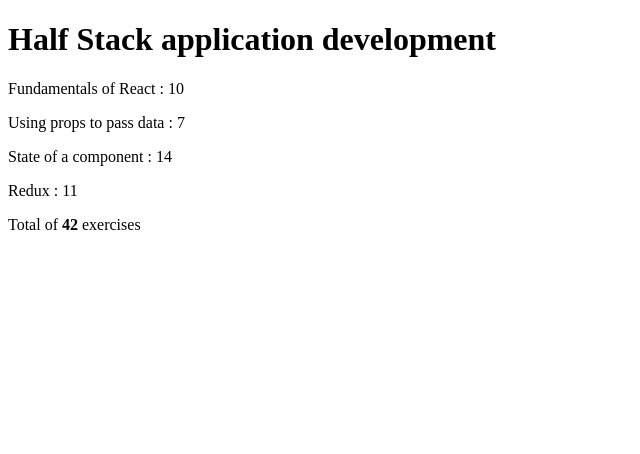
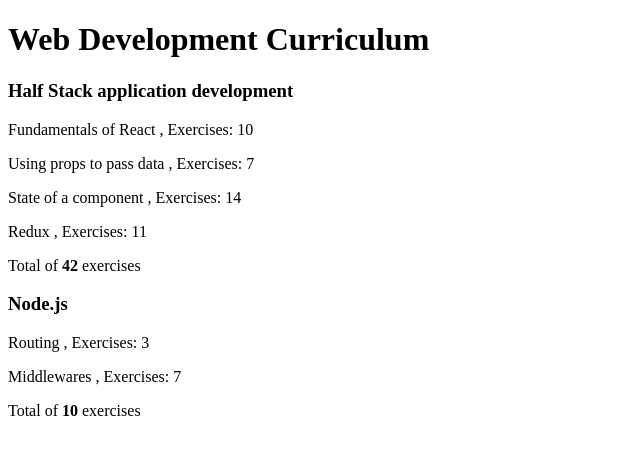
Before and after one commit to makaylacodes/fs-open-25, a React (Vite) app in the folder part1/courseinfo/: page / in a window 1280 px wide. Shown: the top 454 px of the page, without its empty margins (0-640 px from the left). Built offline with nearby package versions, Linux system fonts and the light colour scheme.

Commit message:
Exercise 2.4 completed, added arbitrary # of courses and separated components.

```diff
--- a/part1/courseinfo/src/App.jsx
+++ b/part1/courseinfo/src/App.jsx
@@ -1,64 +1,87 @@
-const Header = (props) => {
-  console.log("Header component props: ", props)
+// Header component, title of curriculum
+const Header = ({text}) => {
+  return (
+    <h1>{text}</h1>
+  )
+}
+
+// Component displays all information for one course
+const Course = ({course}) => {
   return (
     <div>
-      <h1>{props.course}</h1>
+      <Subtitle course={course}  />
+      {course.parts.map(part => {
+        console.log(`  Part: ${part.name}, Exercises: ${part.exercises}`)
+        return (
+          <div key={part.id}>
+            <Part part={part} />
+          </div>
+        )
+      })}
+
+      <Total course={course.parts} />
     </div>
   )
 }
 
-// Used map to display all elements inside of course.parts, which has course name and # of exercises
-const Content = ({parts}) => {
-  console.log("Content component props: ", parts)
-
-  return (
-    <div >
-      {parts.map(part => <p key={part.id}>{part.name} : {part.exercises}</p>) }
-    </div>
+// Component displays the course heading
+const Subtitle = ({course}) => {
+  return(
+    <h3>{course.name} </h3>
+  )
+}
+// Component displays the all parts and corresponding exercises in the course
+const Part =({part}) => {
+  return(
+    <p>{part.name} , Exercises: {part.exercises}</p>
   )
 }
 
-// USE REDUCE
-const Total = ({parts}) => {
-  console.log("Total component props: ", parts)
-  const total = parts.reduce((total, part) => {
+// Component displays total # of exercises in the course
+const Total = ({course}) => {
+  const total = course.reduce((total, part) => {
     return total + part.exercises
   }, 0)
+
   return (
     <div>
-      {/* Below calls on the variable inside of the App component. Specifies course.part array location to add the exercise values */}
      <p>Total of <b>{total} </b>  exercises</p>
     </div>
   )
 }
 
-const Course = ({course}) => {
+const Content = ({courses}) => {
+  // Variable uses map to go through all the course elements in the courses array. For each course element, the
+  // course component is called to display all relevant data
+ const content = courses.map(course => {
+    console.log(`Course: ${course.name}`)
 
-  return (
-    <div>
-      <Header course={course.name} /> {/* loads data from course in variable course*/}
-      <Content parts={course.parts} /> {/* loads data from parts and saves array in variable parts; this has the parts exercise and name data*/}
-      <Total parts= {course.parts} /> {/* loads data from parts and saves array in variable parts; this has the parts exercise and name data*/}
-
+    return(
+      <div key={course.id}>
+        <Course course={course} />
       </div>
     )
+  })
+
+  return content
 }
 
 const App = () => {
 
-  const course = {
+  const courses = [
+    {
+      name: 'Half Stack application development',
       id: 1,
-    name: 'Half Stack application development',
       parts: [
         {
           name: 'Fundamentals of React',
           exercises: 10,
-        id: 1,
+          id: 1
         },
         {
           name: 'Using props to pass data',
           exercises: 7,
-        id: 2,
+          id: 2
         },
         {
           name: 'State of a component',
@@ -71,13 +94,30 @@
           id: 4
         }
       ]
+    },
+    {
+      name: 'Node.js',
+      id: 2,
+      parts: [
+        {
+          name: 'Routing',
+          exercises: 3,
+          id: 1
+        },
+        {
+          name: 'Middlewares',
+          exercises: 7,
+          id: 2
         }
-
+      ]
+    }
+  ]
 
   return (
     <div>
-      <Course course={course} />
+      <Header text={"Web Development Curriculum"} />
 
+      <Content courses={courses} />
     </div>
   )
 }
```
Lines whose indentation alone changed are shown as unchanged.
